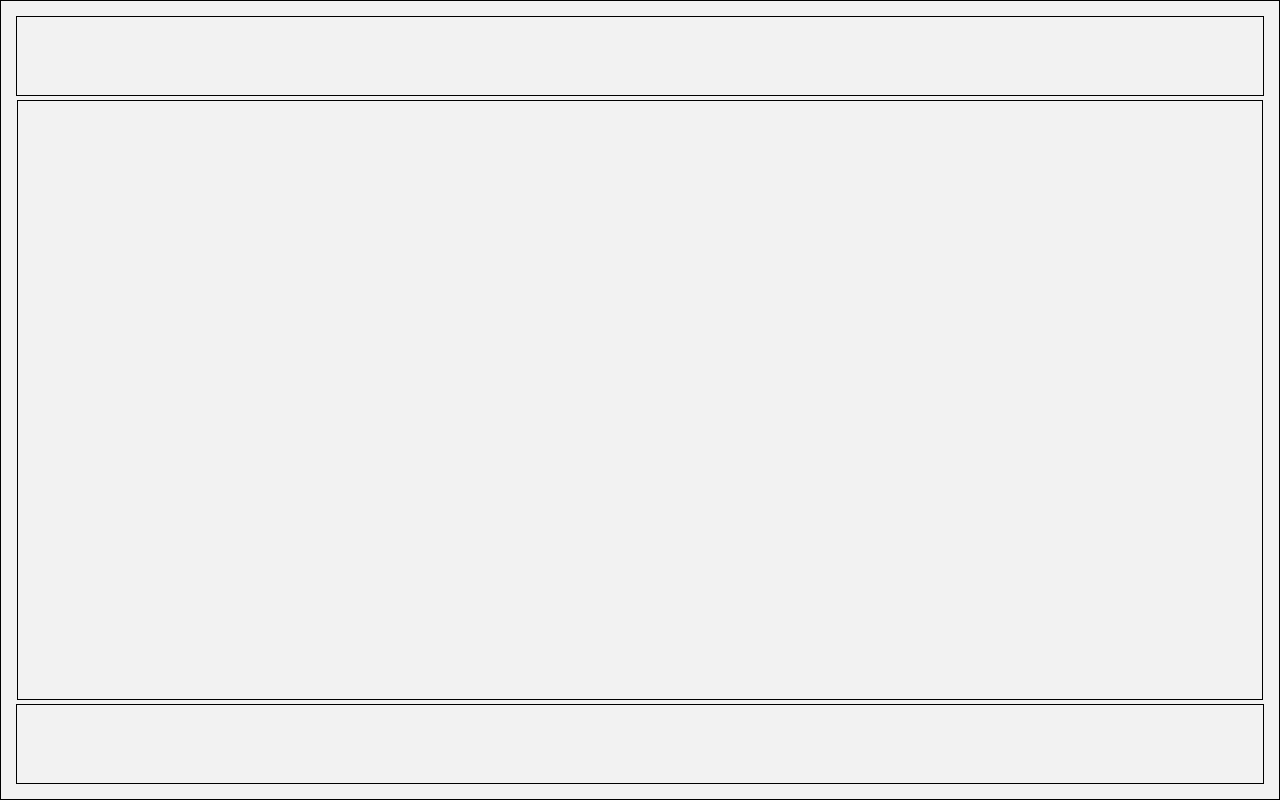
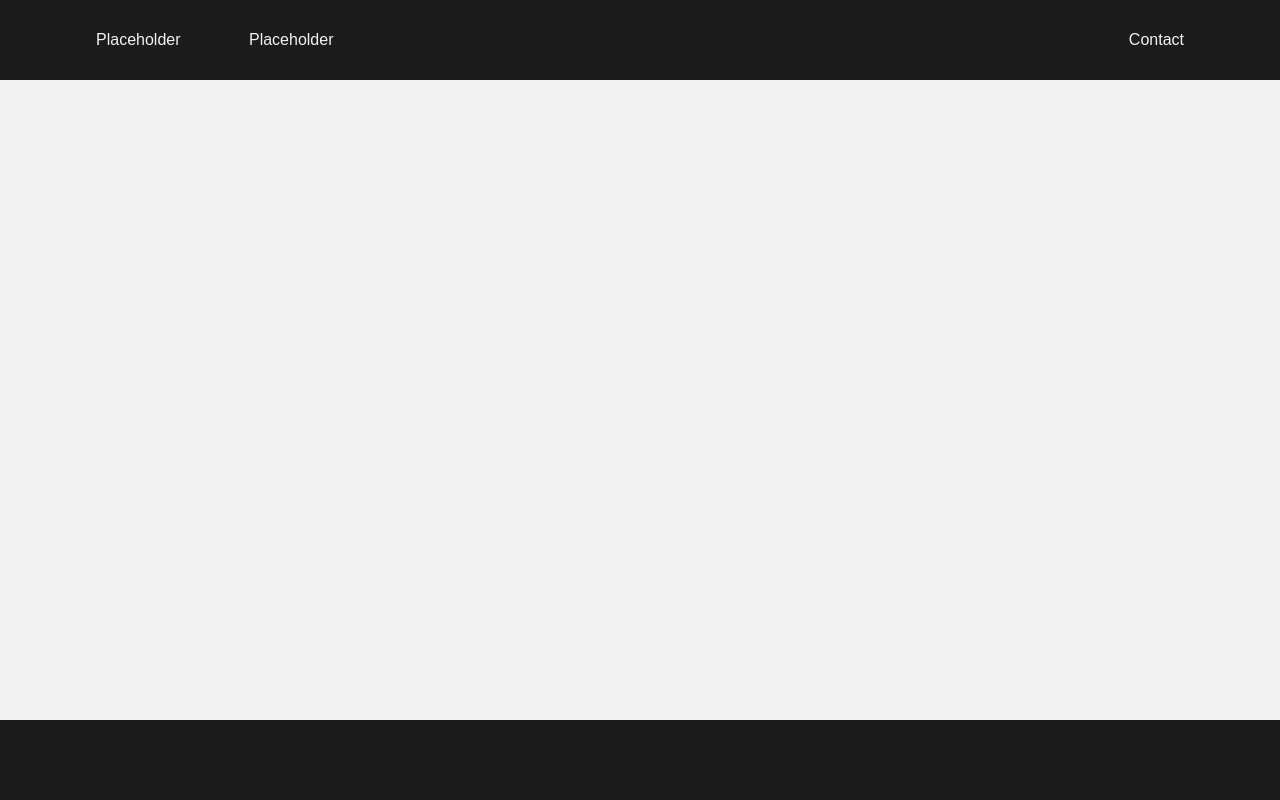
Before and after one commit to Mohamed-Faki-Projects/analog-clock, a plain HTML site: page index.html in a window 1280 px wide. Drawn offline with Linux system fonts and the light colour scheme.

Commit message:
Basic HTML Structure and CSS Structure underway.

```diff
--- a/index.html
+++ b/index.html
@@ -1,31 +1,32 @@
 <!DOCTYPE html>
 <html lang="en">
-<head>
-    <meta charset="UTF-8">
-    <meta http-equiv="X-UA-Compatible" content="IE=edge">
-    <meta name="viewport" content="width=device-width, initial-scale=1.0">
-    <link rel="stylesheet" href="styles.css">
-    <title>AnalogClock</title>
-</head>
-<body>
-
-    <div class="grid-container">
-        <header class="grid-header">
-
-
-
-        </header>
-        <main class="grid-main">
-
-
-
-        </main>
-        <footer class="grid-footer">
-
-
-
-        </footer>
+  <head>
+    <meta charset="UTF-8" />
+    <meta http-equiv="X-UA-Compatible" content="IE=edge" />
+    <meta name="viewport" content="width=device-width, initial-scale=1.0" />
+    <meta http-equiv='cache-control' content='no-cache'>
+    <meta http-equiv='expires' content='0'>
+    <meta http-equiv='pragma' content='no-cache'>
+    <title>Analog-Clock</title>
+    <link rel="stylesheet" href="styles.css" />
+  </head>
+  <body>
+    <div class="grid">
+      <header class="header">
+        <div class="header-nested">
+          <nav class="header-nav-links">
+            <ul>
+              <li class="header-li-nav"><a class="header-a-nav" href="N/A">Placeholder</a></li>
+              <li class="header-li-nav"><a class="header-a-nav" href="N/A">Placeholder</a></li>
+            </ul>
+          </nav>
+          <nav class="header-nav-contact">
+            <li class="header-li-nav"><a class="header-a-nav" href="./contact.html">Contact</a></li>
+          </nav>
+        </div>
+      </header>
+      <main class="main"></main>
+      <footer class="footer"></footer>
     </div>
-
-</body>
+  </body>
 </html>
--- a/styles.css
+++ b/styles.css
@@ -3,54 +3,110 @@
 }
 
 * {
+    font-family: Arial, Helvetica, sans-serif;
     margin: 0;
-    border: 0;
+    padding: 0;
+    text-decoration: none;
     box-sizing: border-box;
+    list-style-type: none;
+    font-size: 16px;
   }
 
   body {
     background-color: #f2f2f2;
   }
 
-.grid-container {
+  /* !-------------------------Grid container */
+  .grid {
     display: grid;
+    flex-wrap: wrap;
+    grid-template-columns: 1fr 1fr 1fr;
+    grid-template-rows: 1fr 1fr 1fr;
+    gap: 1rem;
     height: 100vh;
     width: 100vw;
-    gap: 1rem;
-    grid-template-columns: 1fr;
-    grid-template-rows: 1fr 1fr 1fr;
     grid-template-areas:
-    "Header"
-    "Main"
-    "Footer";
-    border: 1px solid black;
+      "Head Head Head"
+      "Main Main Main"
+      "Footer Footer Footer";
   }
 
-.grid-header {
-    grid-area: Header;
+  /* !-------------------------Grid Head */
+
+  .header {
+    grid-area: Head;
     position: absolute;
     top: 0;
     left: 0;
     right: 0;
     height: 5rem;
-    margin: 1rem;
-    border: 1px solid black
+    background-color: #1c1c1c;
+    box-sizing: border-box;
+    display: flex;
+    justify-content: flex-start;
+    align-items: center;
+    padding: 30px 5%;
   }
 
-.grid-main {
-    grid-area: Main;
-    height: 75vh;
-    margin: 1rem;
-    border: 1px solid black
+  .header-li-nav,
+  .header-a-nav {
+    display: inline-block;
+    padding: 1rem;
+    font-weight: 500;
+    color: #f2f2f2;
+    transition: all 0.3s ease 0s;
   }
 
-.grid-footer {
+  .header-a-nav:hover {
+    color: #9da3a4;
+  }
+
+  /* ?---------------Nested Head Grid */
+
+  .header-nested {
+    display: grid;
+    flex-wrap: wrap;
+    grid-template-columns: 1fr 1fr;
+    grid-template-rows: 1fr;
+    width: 100%;
+    grid-template-areas: "Header-Nav-Links Nav-Contact";
+  }
+
+  .header-nav-links {
+    display: flex;
+    grid-area: Header-Nav-Links;
+    justify-content: flex-start;
+    align-items: center;
+  }
+  .header-nav-contact {
+    display: flex;
+    grid-area: Nav-Contact;
+    justify-content: flex-end;
+    align-items: center;
+  }
+
+  /* !-------------------------Grid Main */
+  .main {
+    box-sizing: border-box;
+    display: grid;
+    flex-wrap: wrap;
+    grid-area: Main;
+    height: 80vh;
+    width: 100vw;
+  }
+
+  /* !-------------------------Grid Footer */
+
+  .footer {
     grid-area: Footer;
     position: absolute;
-    bottom: 0;
+    bottom: 0px;
     left: 0;
     right: 0;
     height: 5rem;
-    margin: 1rem;
-    border: 1px solid black
+    background-color: #1c1c1c;
+    box-sizing: border-box;
+    display: flex;
+    justify-content: center;
+    align-items: center;
   }
```
Lines whose indentation alone changed are shown as unchanged.
